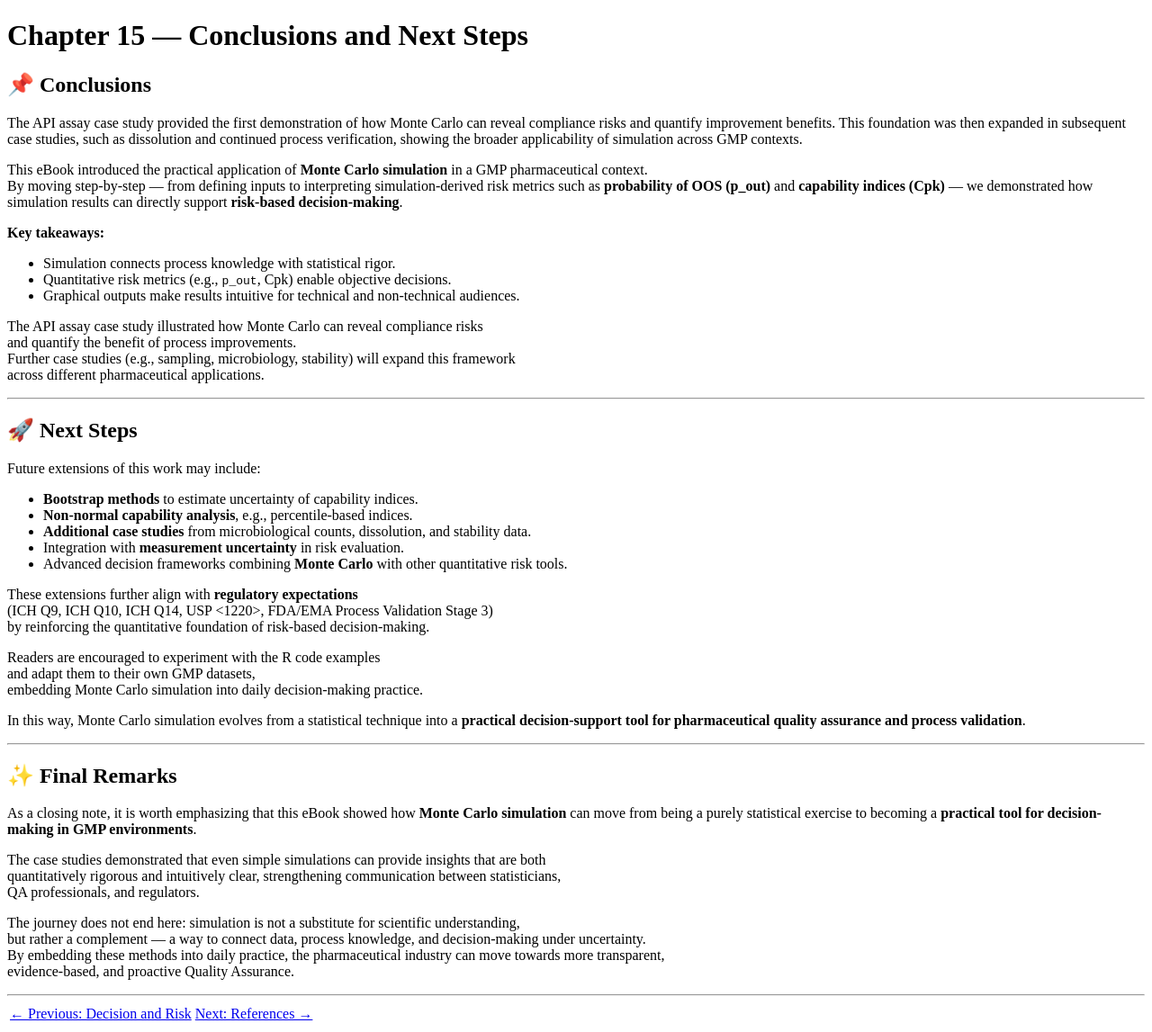
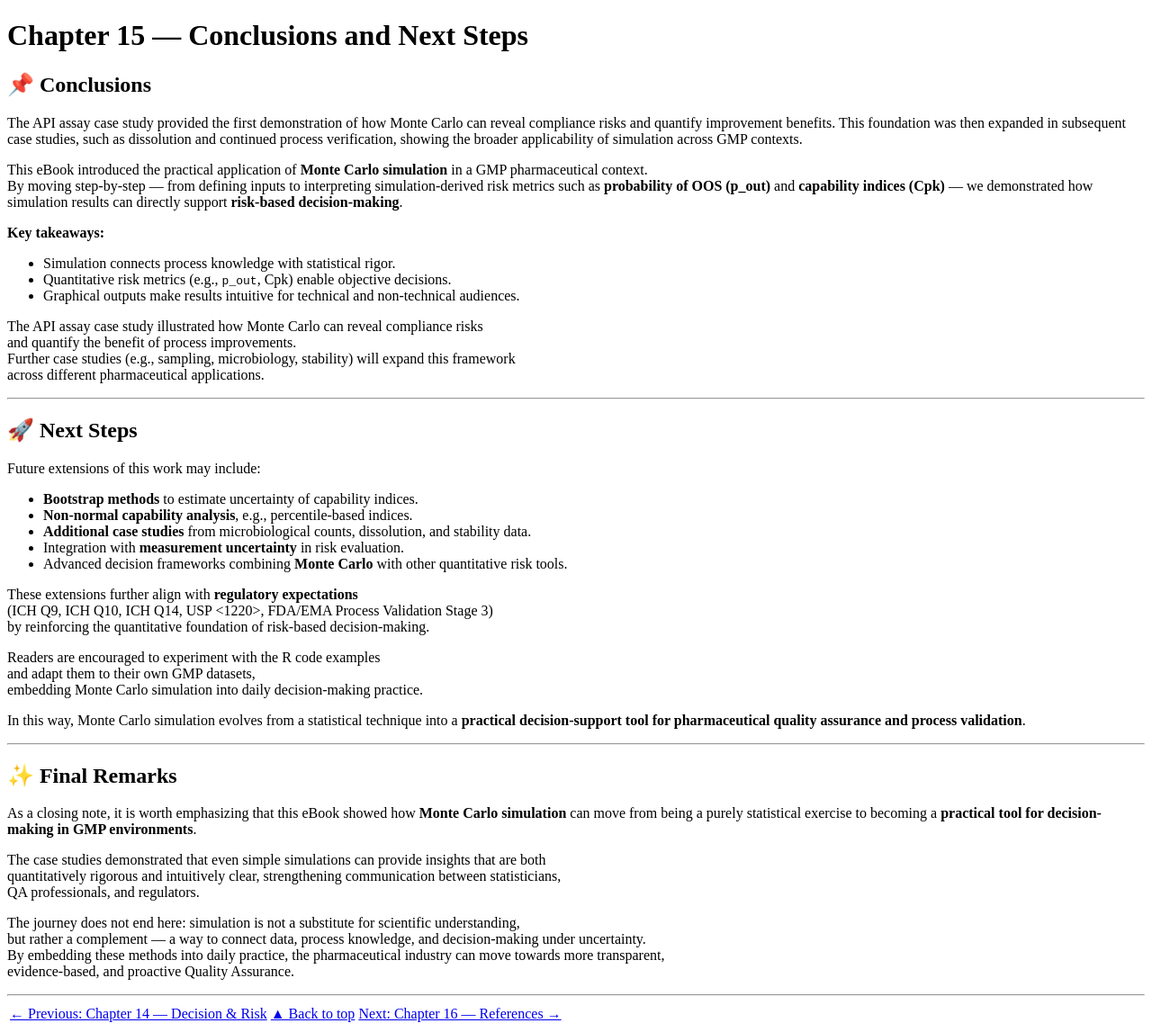
Before and after one commit to rbonfichi/monte-carlo-gmp-pharma, a Jekyll site: the page built from docs/chapters/chapter15_conclusions-nextsteps.md, in a window 1280 px wide. Shown: the whole page at 90% size. Built offline with Jekyll 4.4.1, drawn with Linux system fonts in a browser that asks for light colours; our own code applies the rules of GitHub Pages for plain Markdown files.

Commit message:
Update navigation links in chapter 15 conclusions

```diff
--- a/docs/chapters/chapter15_conclusions-nextsteps.md
+++ b/docs/chapters/chapter15_conclusions-nextsteps.md
@@ -54,4 +54,4 @@ evidence-based, and proactive Quality Assurance.
 
 ---
 
-[← Previous: Decision and Risk](chapter13_decision-risk.md) | [Next: References →](chapter15_references.md)
+[← Previous: Chapter 14 — Decision & Risk](chapter14_decision-risk.md) | [▲ Back to top](../#table-of-contents) | [Next: Chapter 16 — References →](chapter16_references.md)
```
